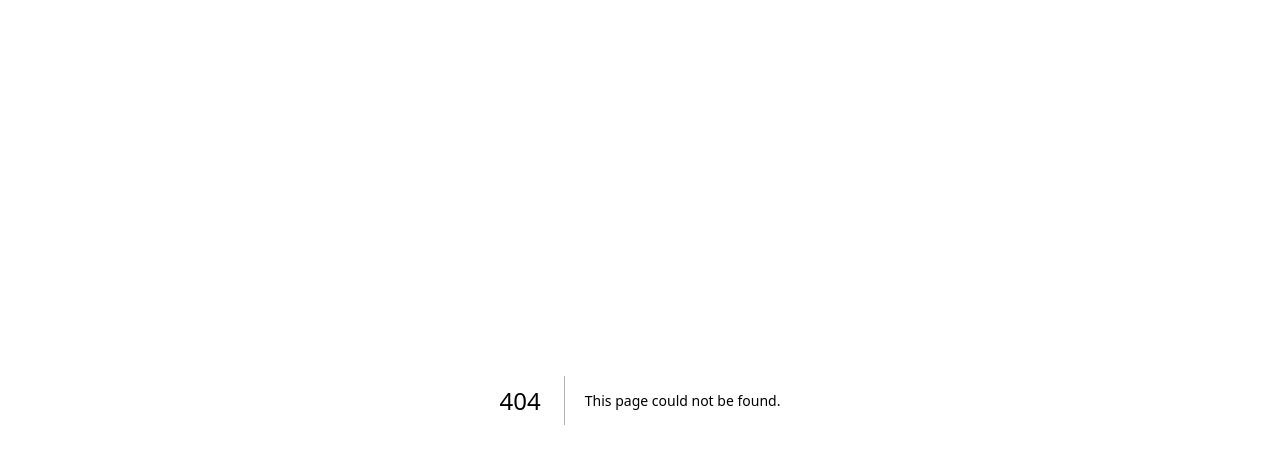
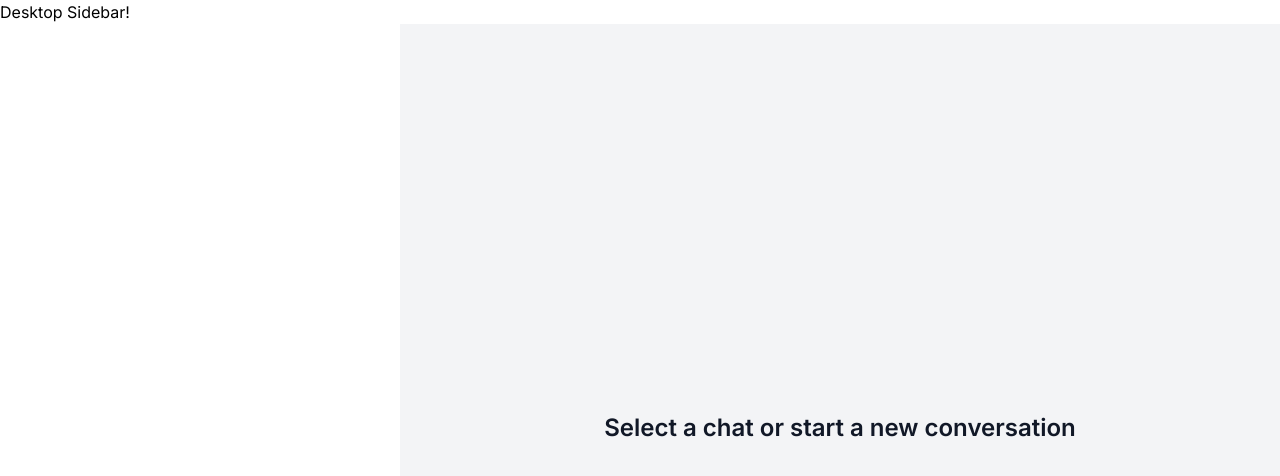
Before and after one commit to brandobull/messenger-clone, a Next.js app: page /users in a window 1280 px wide. Before the commit this address had no page. Shown: the top 476 px of the page. Built offline with nearby package versions, Linux system fonts and the light colour scheme.

Commit message:
Created Sidebar components

```diff
--- a/src/app/(site)/components/AuthForm.tsx
+++ b/src/app/(site)/components/AuthForm.tsx
@@ -2,19 +2,28 @@
 
 import Input from "@/app/components/inputs/Input";
 import axios from "axios";
-import { signIn } from "next-auth/react";
-import { useCallback, useState } from "react";
+import { signIn, useSession } from "next-auth/react";
+import { useRouter } from "next/navigation";
+import { useCallback, useEffect, useState } from "react";
 import { FieldValues, SubmitHandler, useForm } from "react-hook-form";
 import toast from "react-hot-toast";
 import { BsGithub, BsGoogle } from "react-icons/bs";
+import Button from "../../components/Button";
 import AuthSocialButton from "./AuthSocialButton";
-import Button from "./Button";
 
 type Variant = "LOGIN" | "REGISTER";
 
 const AuthForm = () => {
+  const session = useSession();
+  const router = useRouter();
   const [variant, setVariant] = useState<Variant>("LOGIN");
   const [isLoading, setIsLoading] = useState(false);
+
+  useEffect(() => {
+    if (session?.status === "authenticated") {
+      router.push("/users");
+    }
+  }, [session?.status, router]);
 
   const toggleVariant = useCallback(() => {
     if (variant === "LOGIN") {
@@ -42,6 +51,7 @@ const AuthForm = () => {
     if (variant === "REGISTER") {
       axios
         .post("/api/register", data)
+        .then(() => signIn("credentials", data))
         .catch(() => toast.error("Something went wrong!"))
         .finally(() => setIsLoading(false));
     }
@@ -58,6 +68,7 @@ const AuthForm = () => {
 
           if (callback?.ok && !callback?.error) {
             toast.success("Logged in!");
+            router.push("/users");
           }
         })
         .finally(() => setIsLoading(false));
--- /dev/null
+++ b/src/app/components/EmptyState.tsx
@@ -0,0 +1,13 @@
+const EmptyState = () => {
+  return (
+    <div className="px-4 py-10 sm:px-6 lg:px-8 h-full flex justify-center items-center bg-gray-100">
+      <div className="text-center items-center flex flex-col">
+        <h3 className="mt-2 text-2xl font-semibold text-gray-900">
+          Select a chat or start a new conversation
+        </h3>
+      </div>
+    </div>
+  );
+};
+
+export default EmptyState;
--- /dev/null
+++ b/src/app/components/sidebar/DesktopSidebar.tsx
@@ -0,0 +1,5 @@
+const DesktopSidebar = () => {
+  return <div>Desktop Sidebar!</div>;
+};
+
+export default DesktopSidebar;
--- /dev/null
+++ b/src/app/components/sidebar/Sidebar.tsx
@@ -0,0 +1,12 @@
+import DesktopSidebar from "./DesktopSidebar";
+
+async function Sidebar({ children }: { children: React.ReactNode }) {
+  return (
+    <div className="h-full">
+      <DesktopSidebar />
+      <main className="lg:pl-20 h-full">{children}</main>
+    </div>
+  );
+}
+
+export default Sidebar;
--- /dev/null
+++ b/src/app/context/AuthContext.tsx
@@ -0,0 +1,11 @@
+"use client";
+
+import { SessionProvider } from "next-auth/react";
+
+interface AuthContextProps {
+  children: React.ReactNode;
+}
+
+export default function AuthContext({ children }: AuthContextProps) {
+  return <SessionProvider>{children}</SessionProvider>;
+}
--- a/src/app/layout.tsx
+++ b/src/app/layout.tsx
@@ -1,5 +1,6 @@
 import type { Metadata } from "next";
 import { Inter } from "next/font/google";
+import AuthContext from "./context/AuthContext";
 import ToasterContext from "./context/ToasterContext";
 import "./globals.css";
 
@@ -18,8 +19,10 @@ export default function RootLayout({
   return (
     <html lang="en">
       <body className={inter.className}>
-        <ToasterContext />
-        {children}
+        <AuthContext>
+          <ToasterContext />
+          {children}
+        </AuthContext>
       </body>
     </html>
   );
--- /dev/null
+++ b/src/app/users/layout.tsx
@@ -0,0 +1,13 @@
+import Sidebar from "../components/sidebar/Sidebar";
+
+export default async function UsersLayout({
+  children
+}: {
+  children: React.ReactNode;
+}) {
+  return (
+    <Sidebar>
+      <div className="h-full">{children}</div>
+    </Sidebar>
+  );
+}
--- /dev/null
+++ b/src/app/users/page.tsx
@@ -0,0 +1,11 @@
+import EmptyState from "../components/EmptyState";
+
+const Users = () => {
+  return (
+    <div className="hidden lg:block lg:pl-80 h-full">
+      <EmptyState />
+    </div>
+  );
+};
+
+export default Users;
```
Also changed, not shown: src/app/components/Button.tsx (renamed from src/app/(site)/components/Button.tsx).
